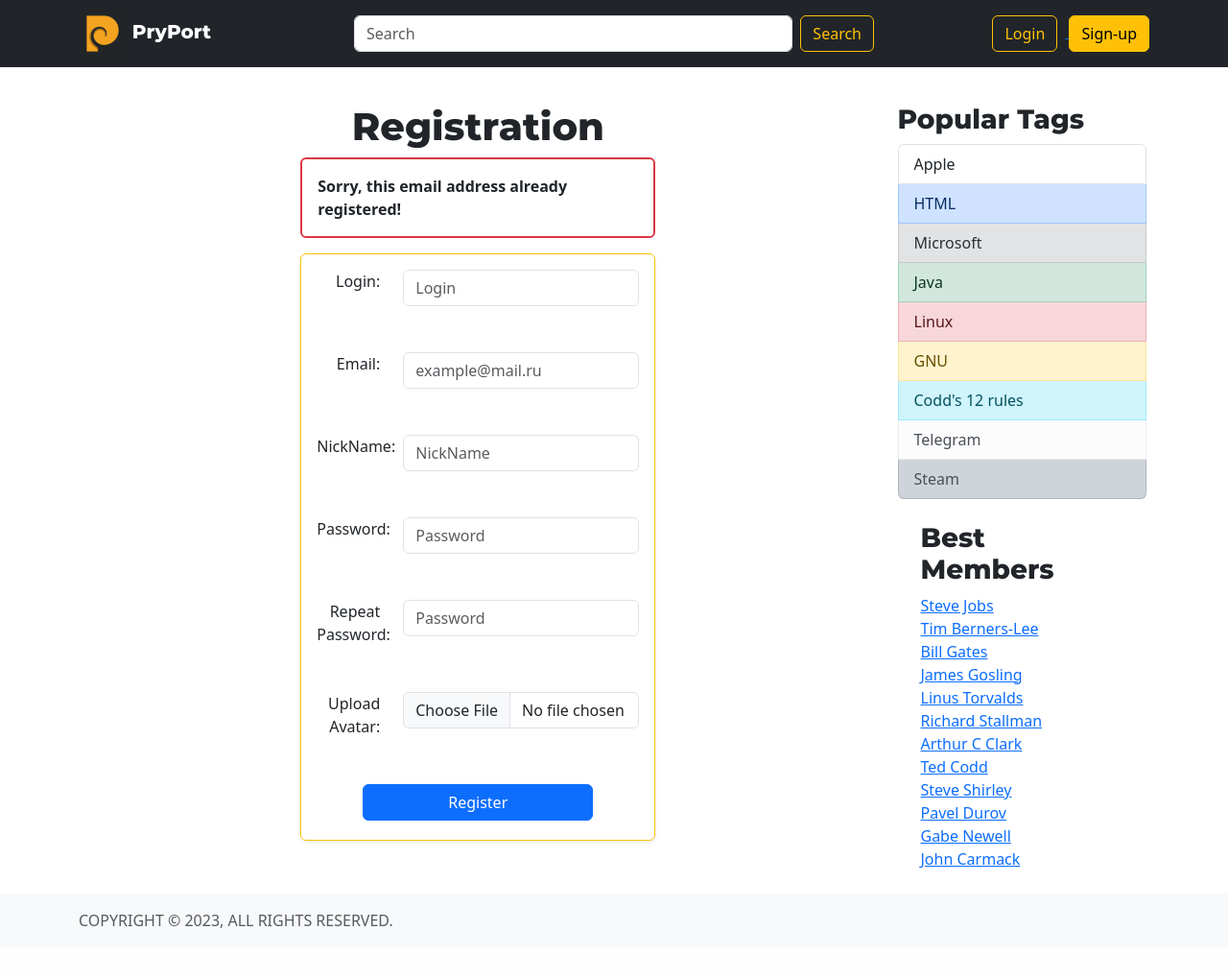
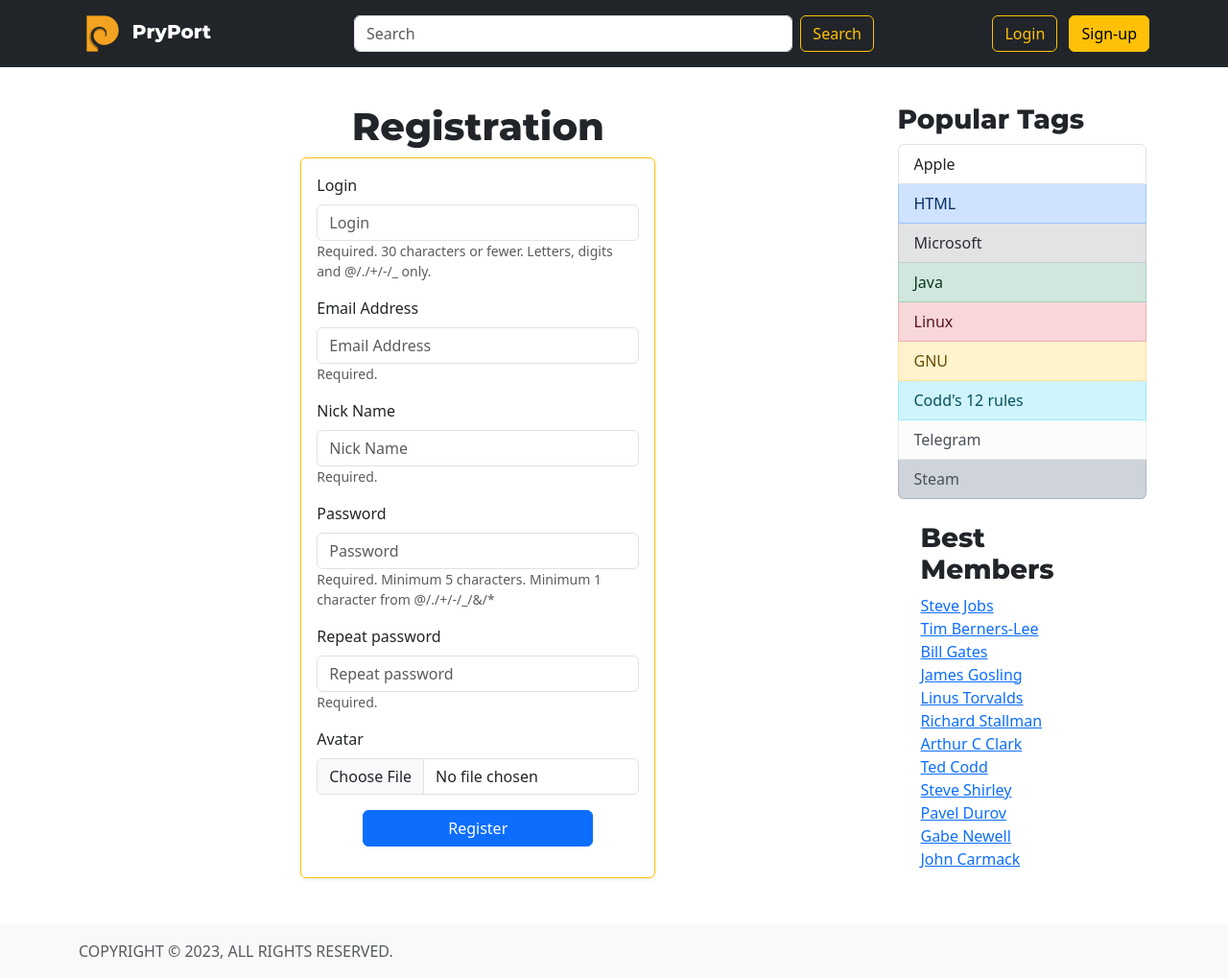
Before and after one commit to AlexeiLDD/Web_project, a Django app: page /signup in a window 1280 px wide. Shown: the whole page at 96% size. Before the commit the page ends 967 px from the top, so only its background shows below. Run offline with Django 4.2, Linux system fonts and the light colour scheme; some libraries are stand-ins or nearby versions.

Commit message:
commit Task3

```diff
--- a/Web_project/settings.py
+++ b/Web_project/settings.py
@@ -36,6 +36,7 @@ INSTALLED_APPS = [
     'django.contrib.messages',
     'django.contrib.staticfiles',
     'questionnaire.apps.QuestionnaireConfig',
+    "django_bootstrap5",
     'app'
 ]
 
@@ -59,7 +60,7 @@ TEMPLATES = [
         'APP_DIRS': True,
         'OPTIONS': {
             'context_processors': [
-                'app.context_processors.authorized_processor',
+                'app.context_processors.request_processor',
                 'django.template.context_processors.debug',
                 'django.template.context_processors.request',
                 'django.contrib.auth.context_processors.auth',
--- a/Web_project/urls.py
+++ b/Web_project/urls.py
@@ -22,11 +22,13 @@ from app import views
 urlpatterns = [
     path('', views.index, name='index'),
     path('hot', views.hot, name='hot'),
+    path('self_questions', views.self_questions, name='self_questions'),
     path('tag/<int:tag_id>', views.tag, name='tag'),
     path('question/<int:question_id>', views.question, name='question'),
     path('ask', views.ask, name='ask'),
-    path('login', views.login, name='login'),
+    path('login', views.login_view, name='login'),
+    path('logout', views.logout_view, name='logout'),
     path('signup', views.signup, name='signup'),
-    path('settings', views.settings, name='settings'),
+    path('profile/edit', views.settings, name='settings'),
     path('admin/', admin.site.urls),
 ]
--- a/app/context_processors.py
+++ b/app/context_processors.py
@@ -1,7 +1,4 @@
 
-def authorized_processor(request):
-    authorised_paths = {'/', '/ask'}
-    is_authorized = False
-    if request.get_full_path() in authorised_paths:
-        is_authorized = True
-    return {'is_authorized': is_authorized}
+
+def request_processor(request):
+    return {'request': request}
--- /dev/null
+++ b/app/forms.py
@@ -0,0 +1,148 @@
+import re
+
+from django import forms
+from django.contrib.auth.models import User
+
+from app.models import Profile, Question, Tag, Answer, Rating
+
+
+class LoginForm(forms.Form):
+    username = forms.CharField(label='Login')
+    password = forms.CharField(min_length=5, widget=forms.PasswordInput)
+
+
+class RegisterForm(forms.ModelForm):
+    username = forms.CharField(label='Login',
+                               help_text='Required. 30 characters or fewer. Letters, digits and @/./+/-/_ only.')
+    password = forms.CharField(min_length=5,
+                               widget=forms.PasswordInput,
+                               help_text='Required. Minimum 5 characters. Minimum 1 character from @/./+/-/_/&/* ')
+    first_name = forms.CharField(label='Nick Name', help_text='Required.')
+    email = forms.EmailField(label='Email Address', help_text='Required.')
+    repeat_password = forms.CharField(min_length=5, widget=forms.PasswordInput, help_text='Required.')
+    avatar = forms.ImageField(label='Avatar', required=False)
+
+    class Meta:
+        model = User
+        fields = ['username', 'email', 'first_name', 'password']
+
+    def clean_password(self):
+        password = self.cleaned_data.get('password')
+        char_set = {'@', '.', '+', '-', '_', '&', '*'}
+        print(password)
+        for i in password:
+            if i in char_set:
+                return password
+        raise forms.ValidationError('Password must contain @/./+/-/_/&/*')
+
+    def clean_username(self):
+        username = self.cleaned_data.get('username')
+        if len(username) < 30 and re.fullmatch(r'(\d|\w|@|\.|\+|-)*', username):
+            return username
+        raise forms.ValidationError('Login does not meet the requirements')
+
+    def clean(self):
+        password = self.cleaned_data.get('password')
+        password2 = self.cleaned_data.get('repeat_password')
+
+        if password != password2:
+            self.add_error('password', '')
+            self.add_error('repeat_password', '')
+            raise forms.ValidationError('Passwords do not match!')
+
+    def save(self, **kwargs):
+        self.cleaned_data.pop('repeat_password')
+        user = User.objects.create_user(username=self.cleaned_data.get('username'),
+                                        email=self.cleaned_data.get('email'),
+                                        first_name=self.cleaned_data.get('first_name'),
+                                        password=self.cleaned_data.get('password'))
+        profile = Profile.objects.create(user=user)
+        Rating.objects.create(profile=profile)
+        if self.cleaned_data.get('avatar') is None:
+            profile.avatar = None
+        else:
+            profile.avatar = self.cleaned_data.get('avatar')
+        return user
+
+
+class EditProfileForm(forms.ModelForm):
+    username = forms.CharField(label='Login',
+                               required=True,
+                               widget=forms.TextInput(attrs={'class': 'form-control'}),
+                               help_text='30 characters or fewer. Letters, digits and @/./+/-/_ only.')
+    email = forms.EmailField(required=True,
+                             widget=forms.TextInput(attrs={'class': 'form-control'}))
+    first_name = forms.CharField(label='Nick Name', help_text='Required.')
+    avatar = forms.ImageField(label='Avatar', required=False)
+
+    class Meta:
+        model = User
+        fields = ['username', 'email', 'first_name']
+
+    def clean_username(self):
+        username = self.cleaned_data.get('username')
+        if len(username) < 30 and re.fullmatch(r'(\d|\w|@|\.|\+|-)*', username):
+            return username
+        raise forms.ValidationError('Login does not meet the requirements')
+
+
+class NewQuestionForm(forms.ModelForm):
+    head = forms.CharField(label='Title', min_length=10,
+                           widget=forms.TextInput(attrs={'class': 'form-control'}),
+                           help_text='Required. Minimum 10 characters.')
+    body = forms.CharField(label='Text', min_length=40,
+                           widget=forms.Textarea(attrs={'class': 'form-control', 'rows': 10}),
+                           help_text='Required. Minimum 40 characters.')
+    tags = forms.CharField(label='Tags',  required=False,
+                           widget=forms.TextInput(attrs={'class': 'form-control'}),
+                           help_text='Letters and digits only. Enter a comma-separated list of tags.')
+
+    class Meta:
+        model = Question
+        fields = ['head', 'body']
+
+    def clean_tags(self):
+        tags = self.cleaned_data.get('tags')
+        if re.fullmatch(r'(\d|\w|,|\s)*', tags):
+            return tags
+        raise forms.ValidationError('List of tags does not meet the requirements')
+
+    def tags_list(self):
+        tags_rec = self.cleaned_data.get('tags')
+        tags_rec = re.split(r'\W+', tags_rec)
+        tags_list = []
+        for tag in tags_rec:
+            tag_object = Tag.objects.filter(tag_name=tag).first()
+            if tag_object is None:
+                tag_object = Tag.objects.create(tag_name=tag)
+            tags_list.append(tag_object)
+        return tags_list
+
+    def save(self, request=None, **kwargs):
+        user = request.user
+        profile = Profile.objects.get(user=user)
+        question = Question.objects.create(author_id=profile.id,
+                                           head=self.cleaned_data.get('head'),
+                                           body=self.cleaned_data.get('body'))
+        tags_list = self.tags_list()
+        question.tags.add(*tags_list)
+        return question
+
+
+class NewAnswerForm(forms.ModelForm):
+    body = forms.CharField(label='Write your answer here!', min_length=2,
+                           widget=forms.Textarea(attrs={'class': 'form-control', 'rows': 10}))
+
+    class Meta:
+        model = Answer
+        fields = ['body']
+
+    def save(self, request=None, question_id=None, **kwargs):
+        user = request.user
+        profile = Profile.objects.get(user=user)
+        print(user.id)
+        answer = Answer.objects.create(author_id=profile.id,
+                                         question_id=question_id,
+                                         body=self.cleaned_data.get('body'),
+                                         correctness=False)
+        return answer
--- a/app/views.py
+++ b/app/views.py
@@ -1,7 +1,15 @@
 import django.core.paginator
-from django.shortcuts import render, get_object_or_404
+from django.contrib import auth, messages
+from django.contrib.auth import authenticate, login, logout, REDIRECT_FIELD_NAME
+from django.contrib.auth.decorators import login_required, user_passes_test
+from django.db import IntegrityError
+from django.shortcuts import render, get_object_or_404, redirect
 from django.core.paginator import Paginator
-from django.http import HttpResponse
+from django.http import HttpResponseRedirect
+from django.urls import reverse
+from django.views.decorators.csrf import csrf_protect
+
+from .forms import LoginForm, RegisterForm, EditProfileForm, NewQuestionForm, NewAnswerForm
 from .models import Question, Answer, Tag, Profile, Rating
 
 
@@ -11,6 +19,17 @@ def paginate(objects, page, per_page=10):
     return [p_page, paginator.get_elided_page_range(number=p_page.number,
                                                     on_each_side=2,
                                                     on_ends=1)]
+
+
+def anonymous_required(function=None, redirect_field_name=REDIRECT_FIELD_NAME, login_url=None):
+    actual_decorator = user_passes_test(
+        lambda u: not u.is_authenticated,
+        login_url=login_url,
+        redirect_field_name=redirect_field_name,
+    )
+    if function:
+        return actual_decorator(function)
+    return actual_decorator
 
 
 # Create your views here.
@@ -24,6 +43,12 @@ def hot(request):
     return render(request, "index.html", {'items': page, 'page_range': page_range, 'hot': True})
 
 
+@login_required(login_url='login', redirect_field_name='continue')
+def self_questions(request):
+    page, page_range = paginate(Question.objects.self_questions(request), request.GET.get('page', 1))
+    return render(request, "index.html", {'items': page, 'page_range': page_range, 'self': True})
+
+
 def tag(request, tag_id):
     tag_item = get_object_or_404(Tag.objects.all(), id=tag_id)
     page, page_range = paginate(Question.objects.tag_questions(tag_id), request.GET.get('page', 1))
@@ -32,21 +57,91 @@ def tag(request, tag_id):
 
 def question(request, question_id):
     item = get_object_or_404(Question.objects.all(), id=question_id)
+    user = request.user
+
+    if user.is_authenticated:
+        profile = Profile.objects.get(user=user)
+        belonging = True if item.author == profile else False
+    else:
+        belonging = False
+
+    if request.method == 'GET':
+        new_answer_form = NewAnswerForm()
+    if request.method == 'POST':
+        new_answer_form = NewAnswerForm(request.POST)
+        if new_answer_form.is_valid():
+            new_answer_form.save(request, question_id)
+            anchor_answer = Answer.objects.last_right_question_answers(item.id)
+            anchor = 'question' if anchor_answer is None else str(anchor_answer.id)
+            return redirect(reverse('question', args=[question_id])+'#'+anchor)
+
     page, page_range = paginate(Answer.objects.right_question_answers(item.id), request.GET.get('page', 1))
-    return render(request, "question.html", {'question': item, 'items': page, 'page_range': page_range})
+    return render(request, "question.html",
+                  {'question': item, 'belonging': belonging, 'items': page,
+                   'page_range': page_range, 'form': new_answer_form})
 
 
-def login(request):
-    return render(request, 'login.html')
+@csrf_protect
+@anonymous_required(login_url='index', redirect_field_name='continue')
+def login_view(request):
+    if request.method == 'GET':
+        login_form = LoginForm()
+    if request.method == 'POST':
+        login_form = LoginForm(request.POST)
+        if login_form.is_valid():
+            user = authenticate(request, **login_form.cleaned_data)
+            if user is not None:
+                login(request, user)
+                return redirect(request.GET.get('continue', ''))
+            else:
+                login_form.add_error(None, 'Wrong Login or Password!')
+                login_form.add_error('username', '')
+                login_form.add_error('password', '')
+    return render(request, 'login.html', {'form': login_form})
 
 
-def signup(request):
-    return render(request, 'signup.html')
+def logout_view(request):
+    logout(request)
+    return redirect(request.META.get('HTTP_REFERER'))
 
 
-def settings(request):
-    return render(request, 'settings.html')
+@csrf_protect
+@anonymous_required(login_url='index', redirect_field_name='continue')
+def signup(request):
+    if request.method == 'GET':
+        register_form = RegisterForm()
+    if request.method == 'POST':
+        register_form = RegisterForm(request.POST)
+        if register_form.is_valid():
+            try:
+                user = register_form.save()
+                login(request, user)
+                return redirect(request.GET.get('continue', ''))
+            except IntegrityError:
+                register_form.add_error(None, 'This User already exists!')
+    return render(request, 'signup.html', {'form': register_form})
 
 
+@csrf_protect
+@login_required(login_url='login', redirect_field_name='continue')
+def settings(request):
+    if request.method == 'GET':
+        edit_profile_form = EditProfileForm(instance=request.user)
+    if request.method == 'POST':
+        edit_profile_form = EditProfileForm(request.POST, instance=request.user)
+        if edit_profile_form.is_valid():
+            user = edit_profile_form.save()
+            messages.success(request, 'Your profile is updated successfully')
+    return render(request, 'settings.html', {'form': edit_profile_form})
+
+
+@login_required(login_url='login', redirect_field_name='continue')
 def ask(request):
-    return render(request, 'ask.html')
+    if request.method == 'GET':
+        new_question_form = NewQuestionForm()
+    if request.method == 'POST':
+        new_question_form = NewQuestionForm(request.POST)
+        if new_question_form.is_valid():
+            new_question = new_question_form.save(request)
+            return redirect(reverse('question', args=[new_question.id]))
+    return render(request, 'ask.html', {'form': new_question_form})
--- a/static/css/main.css
+++ b/static/css/main.css
@@ -21,3 +21,8 @@ main > .container {
 .mrg-top-7 {
     margin-top: 7%;
 }
+
+.anchor {
+  position: absolute;
+  transform: translateY(-50vh);
+}
--- /dev/null
+++ b/static/js/main.js
@@ -0,0 +1,8 @@
+$(document).ready(function() {
+    $(".anchor").click(function () {
+        var elementClick = $(this).attr("href")
+        var destination = $(elementClick).offset().top - $('.top_header').height();
+        jQuery("html:not(:animated),body:not(:animated)").animate({scrollTop: destination}, 800);
+        return false;
+    });
+})
--- a/templates/Components/question-item.html
+++ b/templates/Components/question-item.html
@@ -15,7 +15,7 @@
             {% endblock %}
         </div>
 
-        <div class="col mt-3">
+        <div class="col mt-3 position-relative">
             {% block activity %}
 
             {% endblock %}
--- a/templates/Components/question_item_index.html
+++ b/templates/Components/question_item_index.html
@@ -4,7 +4,7 @@
 
 {% block activity %}
 
-    <a href="{% url 'question' question_id=question.id %}" class="h4 text-center text-primary mt-5">{{ question.head }}</a>
+    <a href="{% url 'question' question_id=question.id %}" class="h4 text-center text-primary link-offset-2 link-underline link-underline-opacity-0 mt-5">{{ question.head }}</a>
     <p class="mt-2">
         {{ question.body }}
     </p>
--- a/templates/Components/question_item_question.html
+++ b/templates/Components/question_item_question.html
@@ -5,7 +5,7 @@
 {% block activity %}
 
 <h3 class="h3 text-center ">{{ question.head }}</h3>
-<p class="mt-4">
+<p class="mt-4" id="question">
 {{ question.body }}
 </p>
 
--- a/templates/index.html
+++ b/templates/index.html
@@ -13,6 +13,8 @@
         {% elif hot %}
             <h1 class="h1 text-center headers mt-5">Hot Questions</h1>
             <a href="{% url 'index' %}"><h6 class="h6 text-center text-dark-emphasis headers"> New Questions </h6></a>
+        {% elif self %}
+            <h1 class="h1 text-center headers mt-5">My Questions</h1>
         {% else %}
             <h1 class="h1 text-center headers mt-5">New Questions</h1>
             <a href="{% url 'hot' %}"><h6 class="h6 text-center text-dark-emphasis headers"> Hot Questions </h6></a>
--- a/templates/layout/base.html
+++ b/templates/layout/base.html
@@ -1,6 +1,6 @@
 {% load static %}
 
-<!--<!doctype html>-->
+{% load i18n %}
 
 <html lang="ru" class="h-100" data-bs-theme="auto">
 
@@ -42,32 +42,30 @@
 
         <div class="col-3 text-end">
 
-            {% if is_authorized %}
+            {% if request.user.is_authenticated %}
 
             <div class="btn-group dropdown">
                 <button class="btn btn-dark text-light dropdown-toggle m-2" data-bs-toggle="dropdown" aria-expanded="false">
-                    Name
+                    {{ request.user.first_name }}
                 </button>
                 <img src="{% static '/jpeg/ava-vk-cats-90.jpg' %}" alt="mdo" width="50" height="50" class="rounded-3">
                 <ul class="dropdown-menu" data-bs-theme="dark" style="">
-                    <li><a class="dropdown-item " href="#">My questions</a></li>
+                    <li><a class="dropdown-item " href="{% url 'self_questions' %}">My questions</a></li>
                     <li><a class="dropdown-item" href="{% url 'ask' %}">New question</a></li>
                     <li><a class="dropdown-item" href="{% url 'settings' %}">Settings</a></li>
-                    <li><a class="dropdown-item" href="#">Profile</a></li>
+                    <li><a class="dropdown-item" href="{% url 'settings' %}">Profile</a></li>
                     <li><hr class="dropdown-divider"></li>
-                    <li><a class="dropdown-item" href="#">Sign out</a></li>
+                    <li><a class="dropdown-item" href="{% url 'logout' %}">Sign out</a></li>
                 </ul>
             </div>
 
             {% else %}
 
             <div>
-                <a href="{% url 'login' %}">
-                <button type="button" class="btn btn-outline-warning me-2">Login</button>
-                </a>
-                <a href="{% url 'signup' %}">
-                <button type="button" class="btn btn-warning">Sign-up</button>
-                </a>
+                <a href="{% url 'login' %}?continue={{ request.path }}?{{ request.GET.urlencode }}">
+                <button type="button" class="btn btn-outline-warning me-2">Login</button></a>
+                <a href="{% url 'signup' %}?continue={{ request.path }}?{{ request.GET.urlencode }}">
+                <button type="button" class="btn btn-warning">Sign-up</button></a>
             </div>
 
             {% endif %}
@@ -137,7 +135,7 @@
         <span class="text-body-secondary">COPYRIGHT © 2023, ALL RIGHTS RESERVED.</span>
     </div>
 </footer>
-
+<script src="{% static 'js/main.js' %}"></script>
 <script src="{% static '/js/bootstrap.bundle.min.js' %}" integrity="sha384-C6RzsynM9kWDrMNeT87bh95OGNyZPhcTNXj1NW7RuBCsyN/o0jlpcV8Qyq46cDfL" crossorigin="anonymous"></script>
 </body>
 </html>
--- a/templates/signup.html
+++ b/templates/signup.html
@@ -1,6 +1,10 @@
 {% extends 'layout/base.html' %}
 
 {% load static %}
+
+{% load django_bootstrap5 %}
+{% bootstrap_css %}
+{% bootstrap_javascript %}
 
 {% block title %} signup {% endblock %}
 
@@ -9,69 +13,33 @@
     <div class="col-md-9 test">
         <h1 class="h1 text-center headers mt-5">Registration</h1>
 
+       {% for err in form.non_field_errors %}
         <div class="border border-2 border-danger rounded p-3 mb-3">
-            <strong>Sorry, this email address already registered!</strong>
+            <strong>{{ err }}</strong>
         </div>
+        {% endfor %}
 
-        <div class="border border-warning rounded p-3 shadow-sm">
+        <div class="border border-warning rounded p-3 shadow-sm mb-5">
 
-            <div class="row">
-            <div class="col-3 text-end">
-                <div class="mb-5">Login:</div>
-            </div>
-            <div class="col">
-                <input type="text" class="form-control mb-5" placeholder="Login" aria-label="Login" aria-describedby="basic-addon1">
-            </div>
+            <form method="post" >
+
+                {% csrf_token %}
+
+                <fieldset>
+                    {% for field in form %}
+                        <div class="row control-group {% if field.errors %}has-error{% endif %}">
+                        <div class="col controls">
+                            {% bootstrap_field field show_help=True %}
+                        </div>
+                        </div>
+                    {% endfor %}
+                </fieldset>
+
+            <div class="row ms-5 me-5 text-center ">
+                 <input type="submit" class="btn btn-primary btn-block" value="Register"/>
             </div>
 
-            <div class="row">
-            <div class="col-3 text-end">
-                <div class="mb-5">Email:</div>
-            </div>
-            <div class="col">
-                <input type="email" class="form-control mb-5" placeholder="example@mail.ru" aria-label="Email" aria-describedby="basic-addon1">
-            </div>
-            </div>
-
-            <div class="row">
-            <div class="col-3 text-end">
-                <div class="mb-5">NickName:</div>
-            </div>
-            <div class="col">
-                <input type="text" class="form-control mb-5" placeholder="NickName" aria-label="NickName" aria-describedby="basic-addon1">
-            </div>
-            </div>
-
-            <div class="row">
-            <div class="col-3 text-end">
-                <div class="mb-5">Password:</div>
-            </div>
-            <div class="col">
-                <input type="password" class="form-control mb-5" placeholder="Password" aria-label="Password" aria-describedby="basic-addon1">
-            </div>
-            </div>
-
-            <div class="row">
-            <div class="col-3 text-end">
-                <div class="mb-5">Repeat Password:</div>
-            </div>
-            <div class="col">
-                <input type="password" class="form-control mb-5" placeholder="Password" aria-label="RepeatPassword" aria-describedby="basic-addon1">
-            </div>
-            </div>
-
-            <div class="row">
-            <div class="col-3 text-end">
-                <div class="mb-5">Upload Avatar:</div>
-            </div>
-            <div class="col">
-               <input type="file" class="form-control" id="inputGroupFile01" placeholder="Не выбран">
-            </div>
-            </div>
-
-            <div class="row ms-5 me-5 text-center ">
-            <button type="button" class="btn btn-primary btn-block mb-1">Register</button>
-            </div>
+            </form>
 
         </div>
     </div>
```
Also changed, not shown: app/models.py (+11 -2 lines), templates/Components/answer_item.html (+4 -4 lines), templates/ask.html (+30 -16 lines), templates/login.html (+23 -22 lines), templates/question.html (+42 -9 lines), templates/settings.html (+37 -41 lines).
